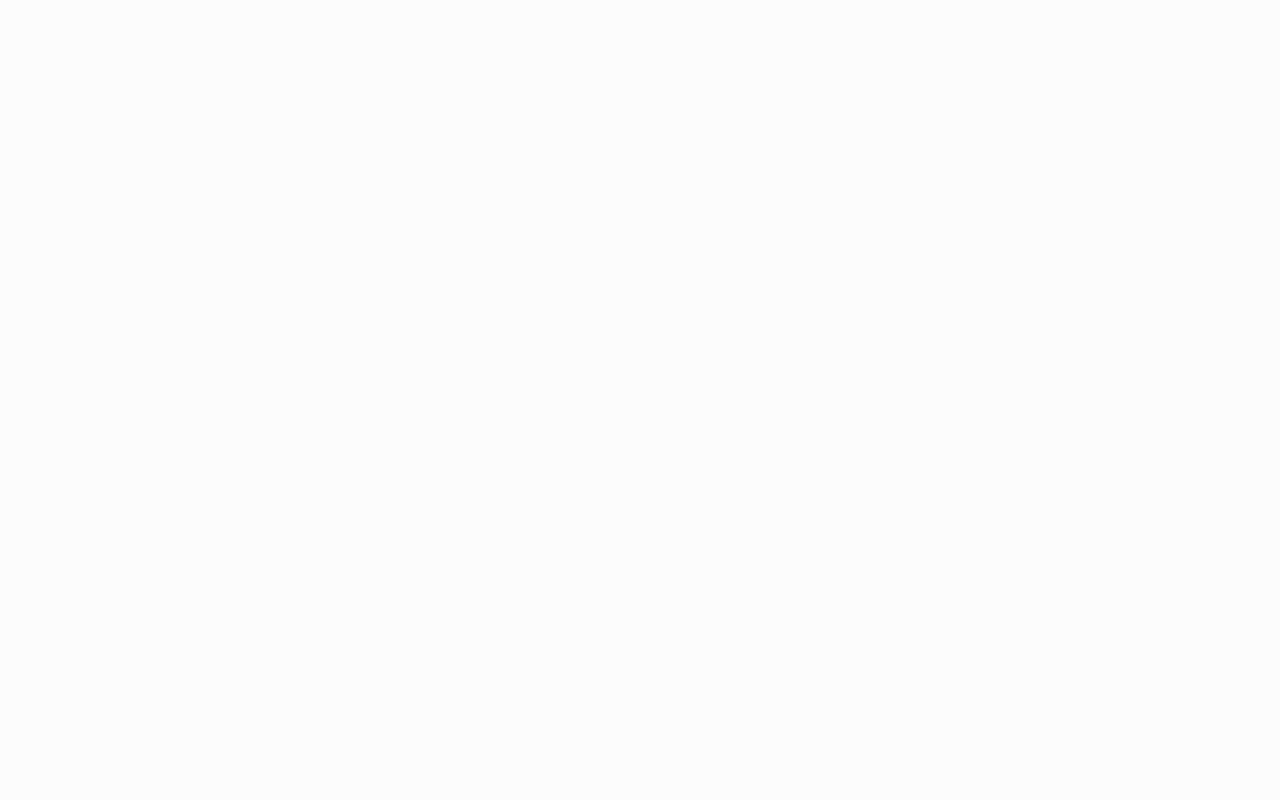
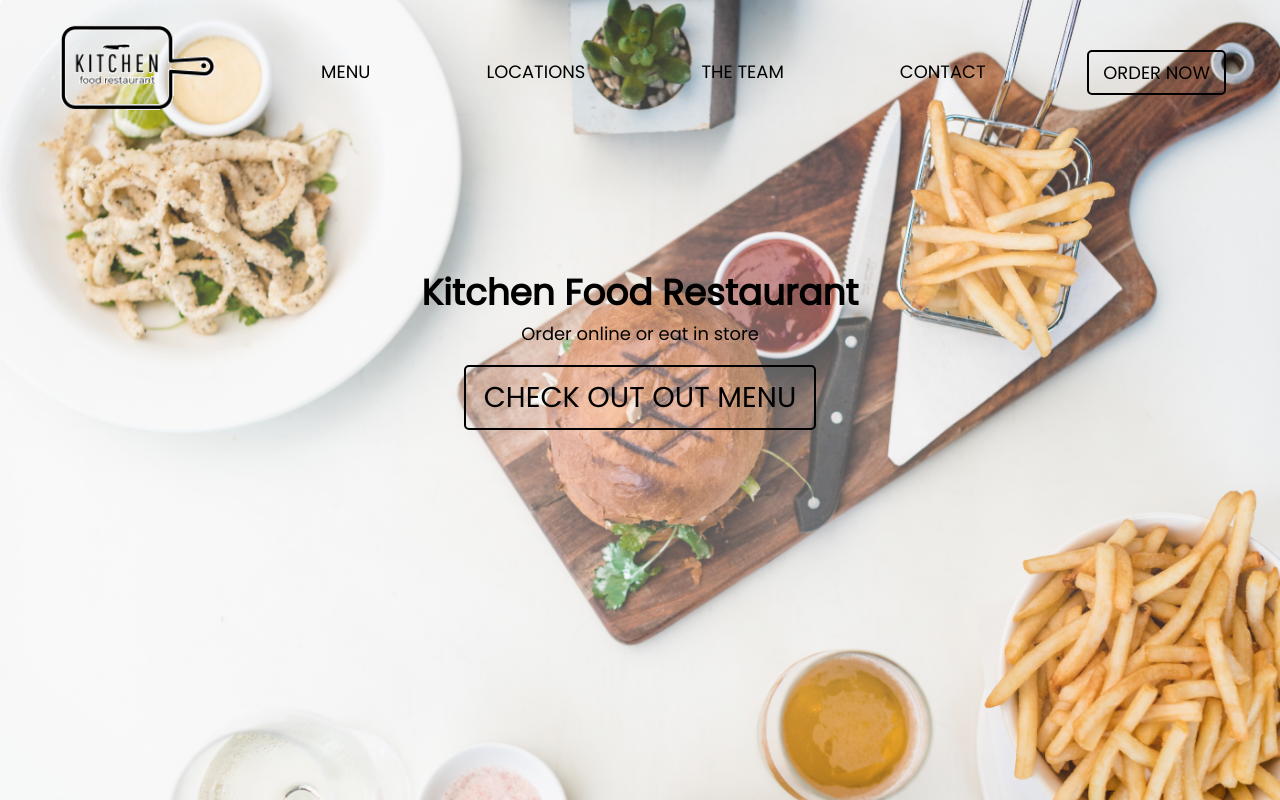
Before and after one commit to seanreilly11/react-restaurant, a React (Create React App) app: page / in a window 1280 px wide. Built offline with nearby package versions, Linux system fonts and the light colour scheme.

Commit message:
Hashrouter path

```diff
--- a/src/App.js
+++ b/src/App.js
@@ -1,5 +1,5 @@
 import React from "react";
-import { BrowserRouter as Router, Route, Switch } from "react-router-dom";
+import { HashRouter as Router, Route, Switch } from "react-router-dom";
 import { Home } from "./components/Home";
 import { LocationsList } from "./components/LocationsList";
 import { TeamList } from "./components/TeamList";
@@ -8,10 +8,10 @@
 
 function App() {
     return (
-        <Router>
+        <Router basename="/">
             <div className="App">
                 <Switch>
-                    <Route path="/react-restaurant" component={Home} exact />
+                    <Route path="/" component={Home} exact />
                     <Route path="/menu" component={MenuPage} />
                     <Route path="/locations" component={LocationsList} />
                     <Route path="/team" component={TeamList} />
```
